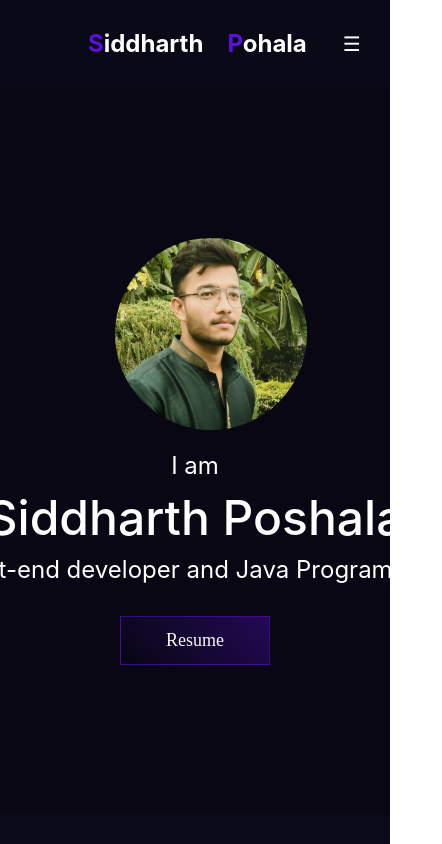
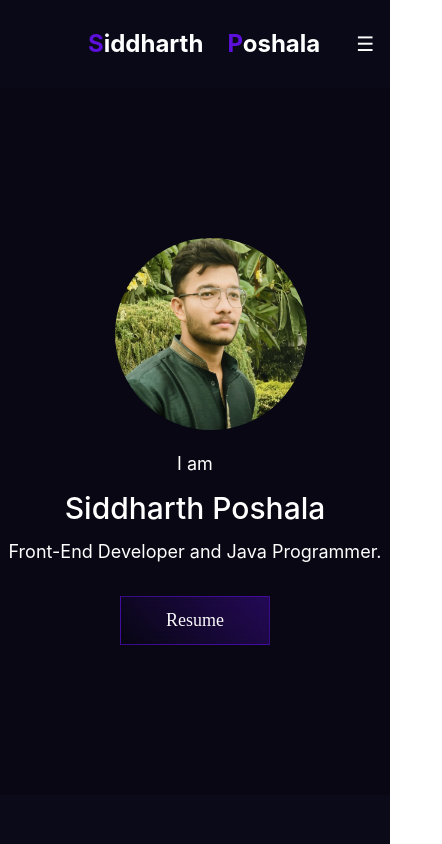
Before and after one commit to Siddharthposhala/myportfolio.siddharthposhala, a React (Create React App) app: page / in a window 390 px wide. Shown: the top 844 px of the page, 442 px wide, since content can reach past the window. Built offline with nearby package versions, Linux system fonts and the light colour scheme.

Commit message:
minor update

```diff
--- a/src/App.css
+++ b/src/App.css
@@ -10,6 +10,10 @@
 ::-webkit-scrollbar-thumb {
   background-color: #6610f2;
   border-radius: 8px;
+}
+
+.scrollbar-hori {
+  overflow-x: hidden; /* This hides the horizontal scrollbar */
 }
 
 
--- a/src/App.js
+++ b/src/App.js
@@ -150,13 +150,13 @@ function App() {
     // ************************************************NAVBAR****************************************************
   );
   return (
-    <div>
+    <div className="scrollbar-hori">
       <nav className="sticky-nav relative flex items-center justify-between px-6 py-4  text-white navcolor">
         <div className="flex items-center">
           <h1 className="text-2xl font-bold ml-12  mr-2 px-4 py-3 logo">
             Siddharth
           </h1>
-          <h1 className="text-2xl font-bold mr-4 logo">Pohala</h1>
+          <h1 className="text-2xl font-bold mr-4 logo">Poshala</h1>
         </div>
         {isMobile ? (
           <>
--- a/src/secA.js
+++ b/src/secA.js
@@ -41,12 +41,12 @@ const SecA = ({ home }) => {
             </div>
             <div className="text-center md:text-left">
               <h1 className="text-white">
-                <div className="text-2xl">I am</div>
-                <div className="text-5xl md:text-6xl lg:text-7xl font-medium mb-3 mt-3 max-w-lg">
+                <div className="text-lg">I am</div>
+                <div className="text-3xl md:text-4xl lg:text-5xl font-medium mb-3 mt-3 max-w-lg">
                   Siddharth Poshala
                 </div>
-                <div className="text-white whitespace-nowrap overflow-hidden animate-typing text-2xl">
-                  Front-end developer and Java Programmer.
+                <div className="text-white whitespace-nowrap overflow-hidden animate-typing text-lg">
+                  Front-End Developer and Java Programmer.
                 </div>
               </h1>
               <div className="flex justify-center md:justify-start">
@@ -71,7 +71,7 @@ const SecA = ({ home }) => {
                 Siddharth Poshala
               </div>
               <div className="text-white whitespace-nowrap overflow-hidden animate-typing text-2xl">
-                Front-end developer and Java Programmer.
+                Front-End Developer and Java Programmer.
               </div>
             </h1>
             <a
```
